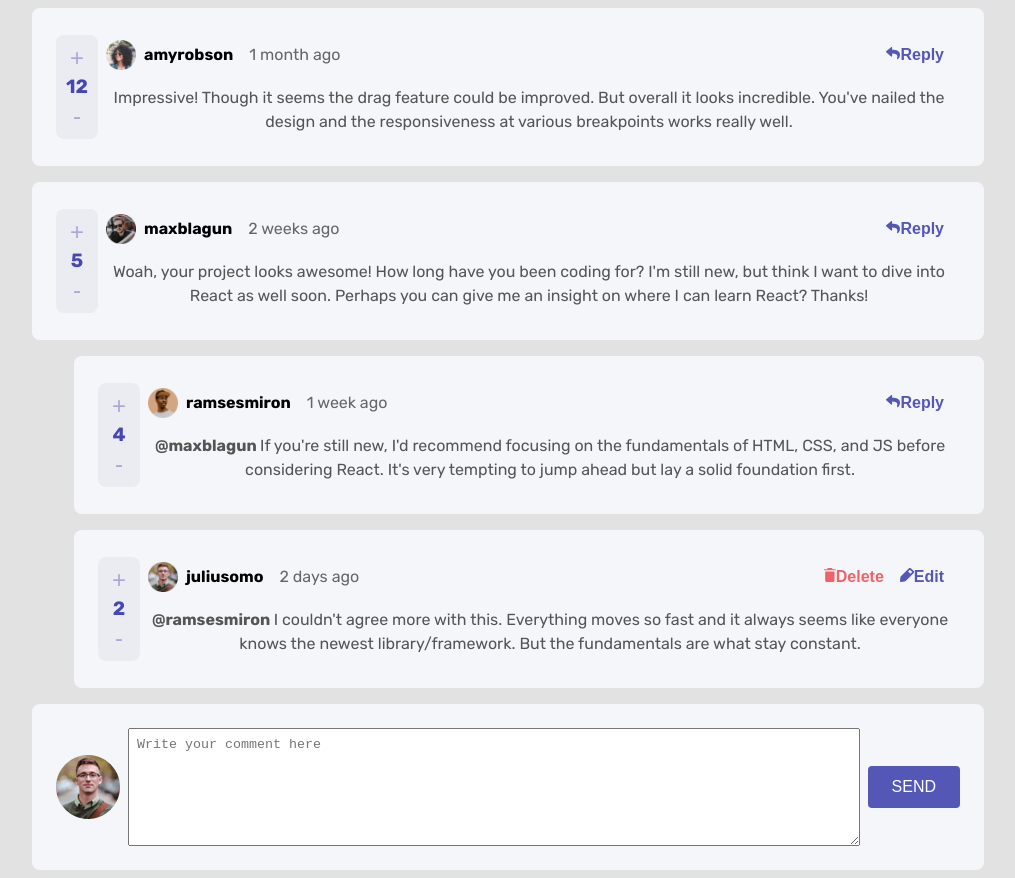
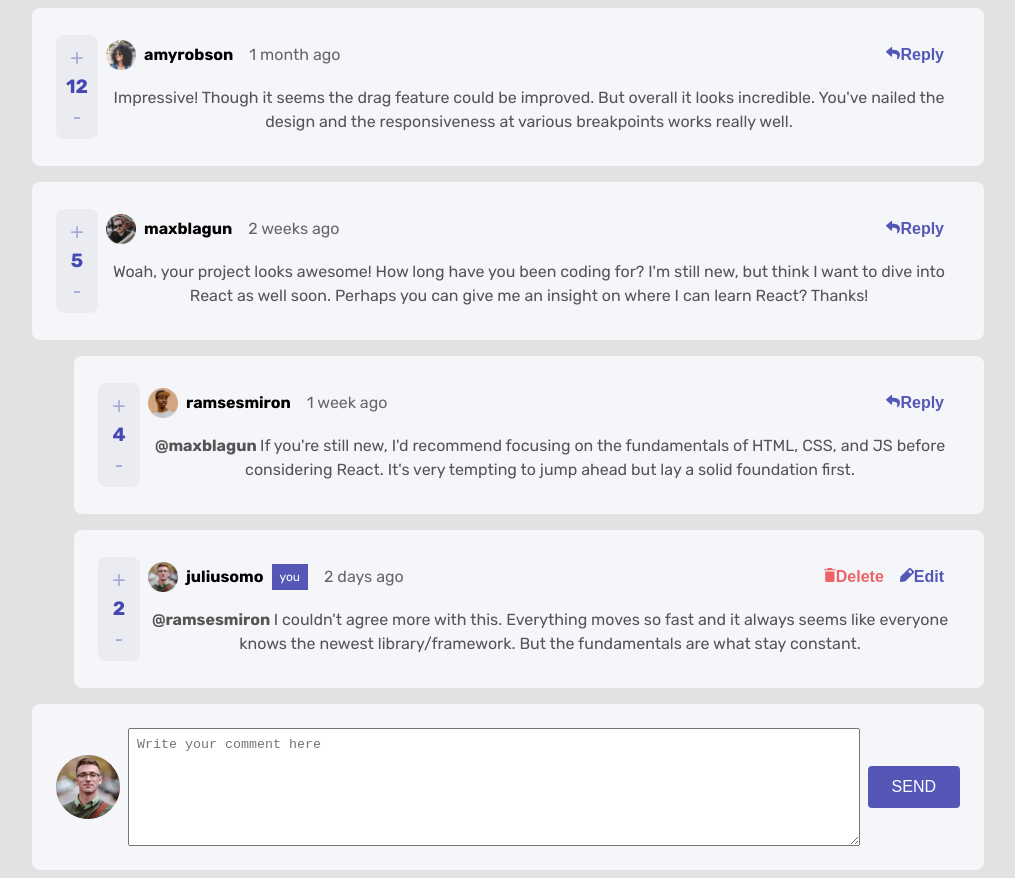
Before and after one commit to blautista/mentor-comment-box, a React (Create React App) app: page / in a window 1280 px wide. Shown: the whole page, without its empty margins (132-1147 px from the left). Built offline with nearby package versions, Linux system fonts and the light colour scheme.

Commit message:
Added you Tag to CommentHeader

```diff
--- a/src/components/CommentHeader.js
+++ b/src/components/CommentHeader.js
@@ -1,6 +1,7 @@
 import React from "react";
 import styles from "./CommentHeader.module.css";
 import Button from "./Buttons/Button";
+import Tag from "./Buttons/Tag";
 
 const CommentHeader = (props) => {
   return (
@@ -12,6 +13,9 @@ const CommentHeader = (props) => {
           src={props.user.image.png}
         ></img>
         <span className={styles.username}>{props.user.username}</span>
+        {props.user.username === props.currentUser.username && (
+          <Tag text="you"></Tag>
+        )}
         <span className={styles.createdAt}>{props.createdAt}</span>
       </div>
       {props.currentUser.username === props.user.username && (
```
